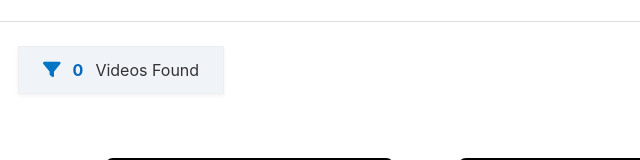
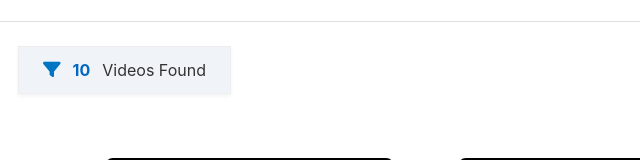
Before and after one commit to muhammed-adham/aoi-archive, a plain HTML site: page videos.html in a window 1280 px wide. Shown: the part 410-570 px from the top of the page, 37-677 px from the left. Drawn offline with nearby package versions, Linux system fonts and the light colour scheme; grey boxes are pictures that could not be loaded.

Commit message:
Video Counter

```diff
--- a/js/video-filters.js
+++ b/js/video-filters.js
@@ -10,6 +10,13 @@ document.addEventListener('DOMContentLoaded', () => {
         const endDateInput = document.getElementById('end-date');
         const clearFiltersBtn = document.getElementById('clear-filters');
         const searchInput = document.getElementById('search-input');
+
+        // Initialize article count
+        const videos = document.querySelectorAll('#videos .video-card-wrapper');
+        const articleCountElement = document.getElementById('article-count');
+        if (articleCountElement) {
+            articleCountElement.textContent = videos.length;
+        }
 
         // Add loading indicator and listing states containers if not already present
         initializeListingStates();
--- a/videos.html
+++ b/videos.html
@@ -145,7 +145,7 @@
             <div class="article-counter-container">
                 <div class="article-counter">
                     <i class="fas fa-filter" aria-hidden="true"></i>
-                    <strong id="article-count">10</strong>
+                    <strong id="article-count">0</strong>
                     <span data-lang="videosFound">Videos Found</span>
                 </div>
             </div>
@@ -352,7 +352,6 @@
     <script src="js/main.js"></script>
     <script src="js/date-range-picker.js"></script>
     <script src="js/filter-dropdowns.js"></script>
-    <script src="js/filters.js"></script>
     <script src="js/voice-search.js"></script>
     <script src="js/video-filters.js"></script>
 
```
